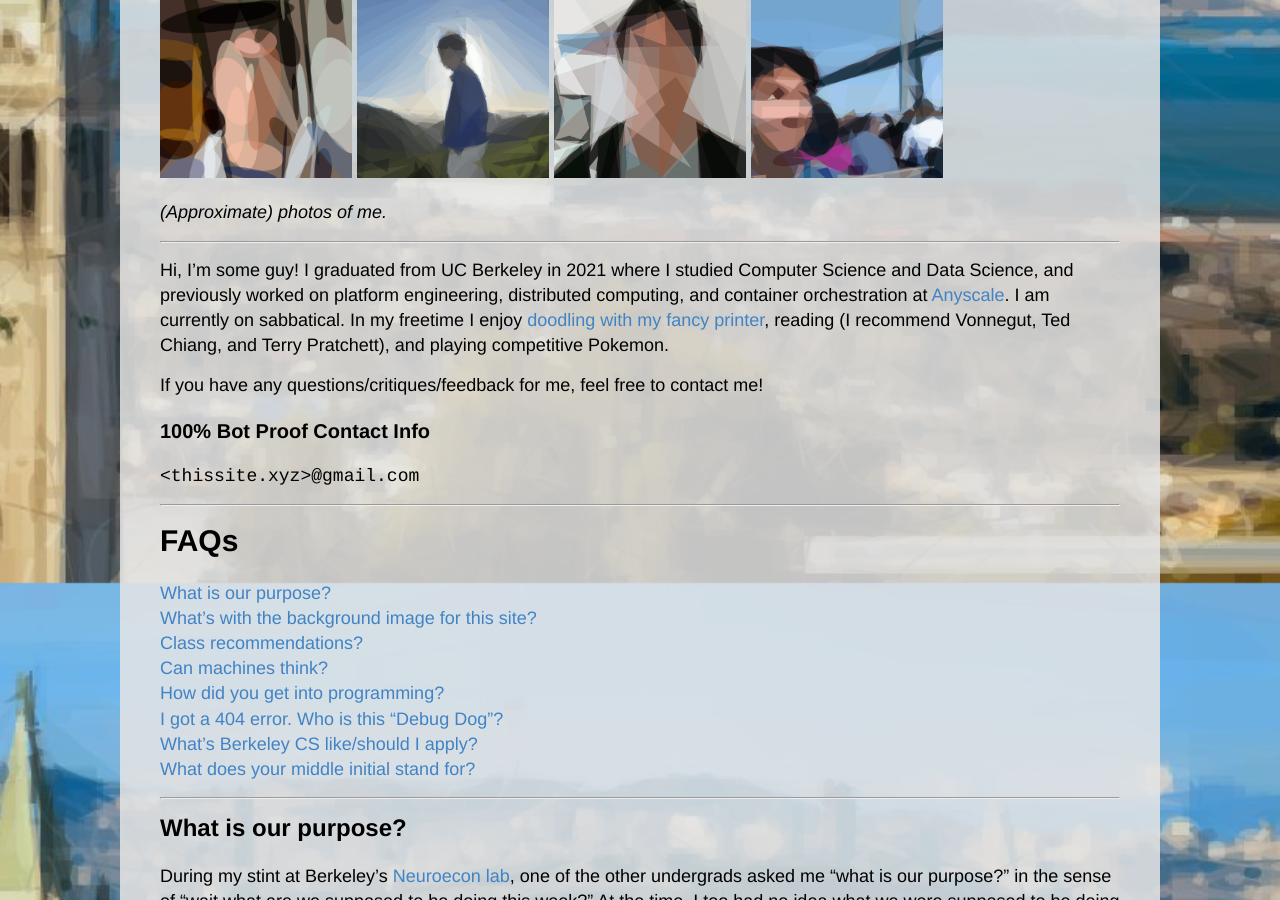
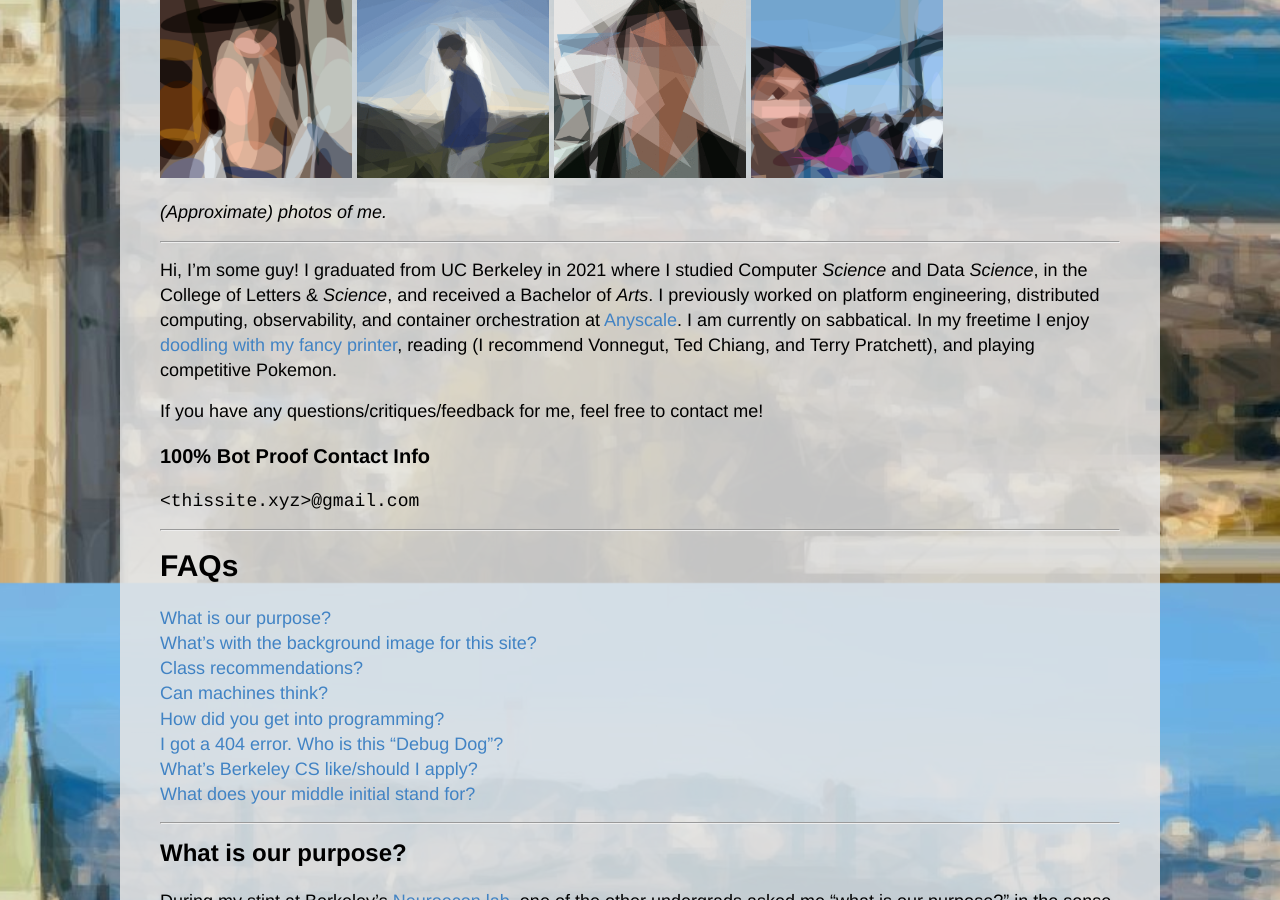
Before and after one commit to ckw017/ckw017.github.io, a Jekyll site: the page built from about.md, in a window 1280 px wide and 900 px high, scrolled down 317 px. Built offline with Jekyll 4.4.1, drawn with Linux system fonts in a browser that asks for light colours.

Commit message:
i'm not salty at all

```diff
--- a/about.md
+++ b/about.md
@@ -17,8 +17,9 @@ permalink: /about/
 
 ---
 
-Hi, I'm some guy! I graduated from UC Berkeley in 2021 where I studied Computer Science and Data Science, and previously worked
-on platform engineering, distributed computing, and container orchestration at [Anyscale](https://www.anyscale.com/).
+Hi, I'm some guy! I graduated from UC Berkeley in 2021 where I studied Computer *Science* and Data *Science*,
+in the College of Letters & *Science*, and received a Bachelor of *Arts*.
+I previously worked on platform engineering, distributed computing, observability, and container orchestration at [Anyscale](https://www.anyscale.com/).
 I am currently on sabbatical.
 In my freetime I enjoy [doodling with my fancy printer](/art), reading (I recommend Vonnegut, Ted Chiang, and Terry Pratchett), and playing competitive Pokemon.
 
```
Also changed, not shown: 1 other file.
